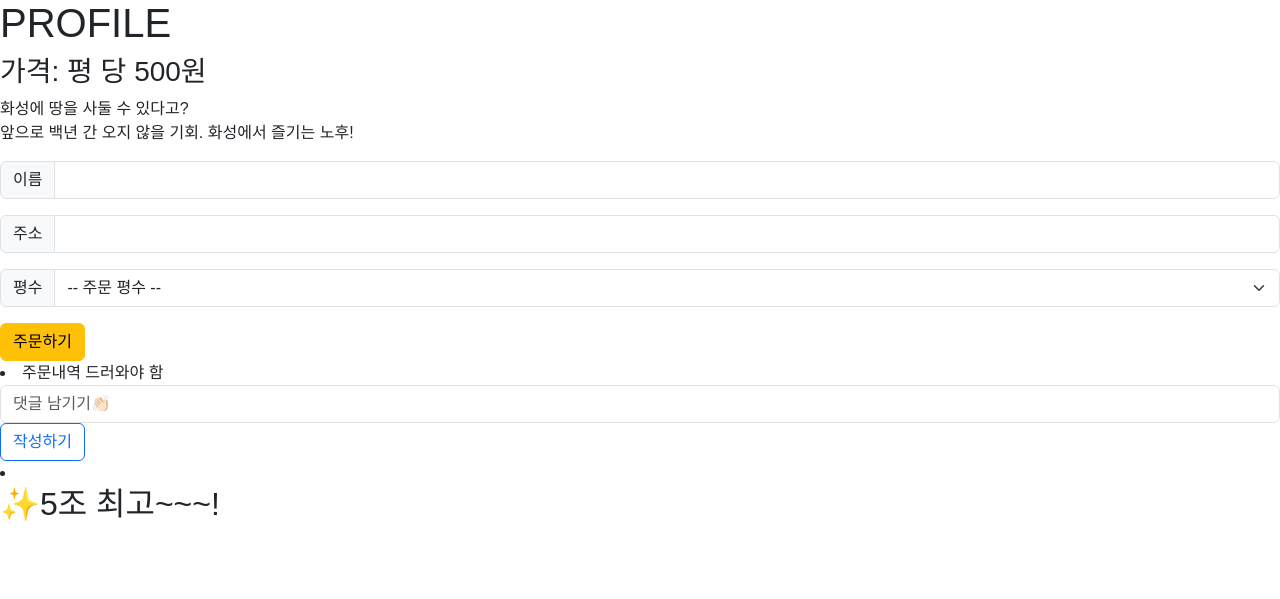
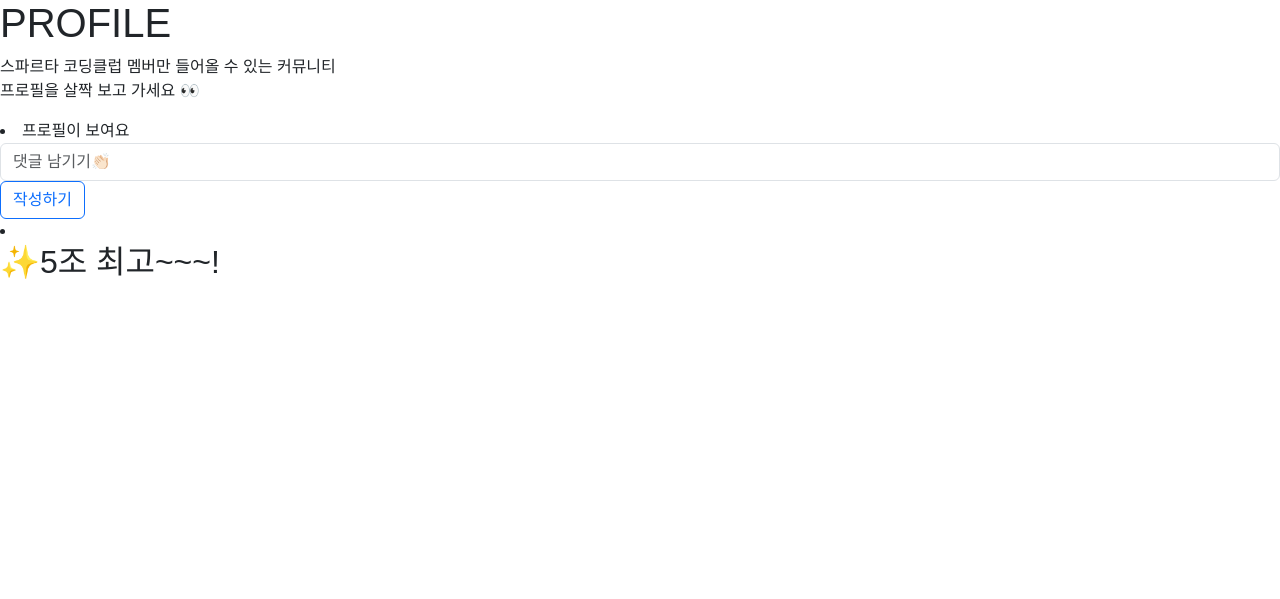
Before and after one commit to onboarding-project-team-5/glimpse, a Flask app: page /profile/me in a window 1280 px wide. Shown: the part 201-800 px from the top of the page. Run offline with Flask 3, Linux system fonts and the light colour scheme.

Commit message:
프로필 페이지 내용 수정

```diff
--- a/approfile2.py
+++ b/approfile2.py
@@ -177,10 +177,10 @@ def register_post():
     db.cards.insert_one(doc)
     return jsonify({'msg': '저장 완료!'})
 
-# 프로필 register 내용 출력하기
+# JE 프로필 register 내용 출력하기
 @app.route("/register", methods=["GET"])
 def register_get():
-    register_data = list(db.register.find({},{'_id':False}))
+    register_data = list(db.cards.find({},{'_id':False}))
     return jsonify({'result':register_data})
 
 # JE 화성 내용 저장하기
--- a/templates/profile.html
+++ b/templates/profile.html
@@ -41,7 +41,7 @@
             background-image: linear-gradient(0deg,
                     rgba(0, 0, 0, 0.5),
                     rgba(0, 0, 0, 0.5)),
-                url("https://images.unsplash.com/photo-1601024445121-e5b82f020549?ixid=MnwxMjA3fDB8MHxwaG90by1wYWdlfHx8fGVufDB8fHx8&ixlib=rb-1.2.1&auto=format&fit=crop&w=1189&q=80");
+                url("https://images.unsplash.com/photo-1666466736783-8dfe9298e0e4?ixlib=rb-4.0.3&ixid=M3wxMjA3fDB8MHxwaG90by1wYWdlfHx8fGVufDB8fHx8fA%3D%3D&auto=format&fit=crop&w=1470&q=80");
             background-position: center;
             background-size: cover;
 
@@ -87,6 +87,7 @@
                 })
             })
         }
+        // 화성 내용 저장하기
         function save_order() {
             let name = $('#name').val()
             let address = $('#address').val()
@@ -102,6 +103,7 @@
                 window.location.reload()
             });
         }
+        // 화성 내용 출력하기
         $(document).ready(function () {
             show_order();
         });
@@ -122,7 +124,46 @@
                                     </li>`
                     $('#order-box').append(temp_html)
                 })
+            })
+        }
+        // 프로필 출력하기
+        $(document).ready(function () {
+            show_register();
+        });
+        function show_register() {
+            fetch('/register').then((res) => res.json()).then((data) => {
+                let rows = data['result']
+                $('#profile-box').empty()
+                rows.forEach((a) =>{
+                    let userid_logined = localStorage.getItem(KEY_USER_ID)
+                    let user_nickname = a['user_nickname']
+                    let MBTI = a['MBTI']
+                    let location = a['location']
+                    let social_list = a['social_list']
+                    let specialty = a['specialty']
+                    let interest = a['interest']
+                    let program = a['program']
+                    let course = a['course']
+                    let cohort = a['cohort']
+                    let team = a['team']
+                    let image_receive = a['image_receive']
 
+                    let temp_html = `<li>
+                                        <p>${image_receive}</p>
+                                        <p> 닉네임 : ${user_nickname}</p>
+                                        <p> MBTI :${MBTI}</p>
+                                        <p> 지역 :${location}</p>
+                                        <p> sns : ${social_list}</p>
+                                        <p> 주특기 : ${specialty}</p>
+                                        <p> 취미 : ${interest}</p>
+                                        <p> 프로그램 : ${program}</p>
+                                        <p> 과정 : ${course}</p>
+                                        <p> 기수 : ${cohort}</p>
+                                        <p> 조 : ${team}</p>
+                                        <br>
+                                    </li>`
+                    $('#profile-box').append(temp_html)
+                })
             })
         }
     </script>
@@ -131,43 +172,19 @@
 
 <body>
     <div class="mypic">
-        <h1>Glimpse: 우리 기수 쓱 한 번에 보기</h1>
+        <h1>Glimpse</h1>
+        <h5>우리 기수 쓱 한 번에 보기 👀</h5>
     </div>
+    <!-- 주문하기 -->
     <div class="order">
         <h1>PROFILE</h1>
-        <h3>가격: 평 당 500원</h3>
         <p>
-            화성에 땅을 사둘 수 있다고?<br />
-            앞으로 백년 간 오지 않을 기회. 화성에서 즐기는 노후!
+            스파르타 코딩클럽 멤버만 들어올 수 있는 커뮤니티<br />
+            프로필을 살짝 보고 가세요 👀
         </p>
-        <div class="order-info">
-            <div class="input-group mb-3">
-                <span class="input-group-text">이름</span>
-                <input id="name" type="text" class="form-control" />
-            </div>
-            <div class="input-group mb-3">
-                <span class="input-group-text">주소</span>
-                <input id="address" type="text" class="form-control" />
-            </div>
-            <div class="input-group mb-3">
-                <label class="input-group-text" for="size">평수</label>
-                <select class="form-select" id="size">
-                    <option selected>-- 주문 평수 --</option>
-                    <option value="10평">10평</option>
-                    <option value="20평">20평</option>
-                    <option value="30평">30평</option>
-                    <option value="40평">40평</option>
-                    <option value="50평">50평</option>
-                </select>
-            </div>
-            <button onclick="save_order()" type="button" class="btn btn-warning mybtn">
-                주문하기
-            </button>
-        </div>
-
-        <div id="order-box">
+        <div id="profile-box">
             <li>
-                주문내역 드러와야 함
+                프로필이 보여요
             </li>
         </div>
 
```
